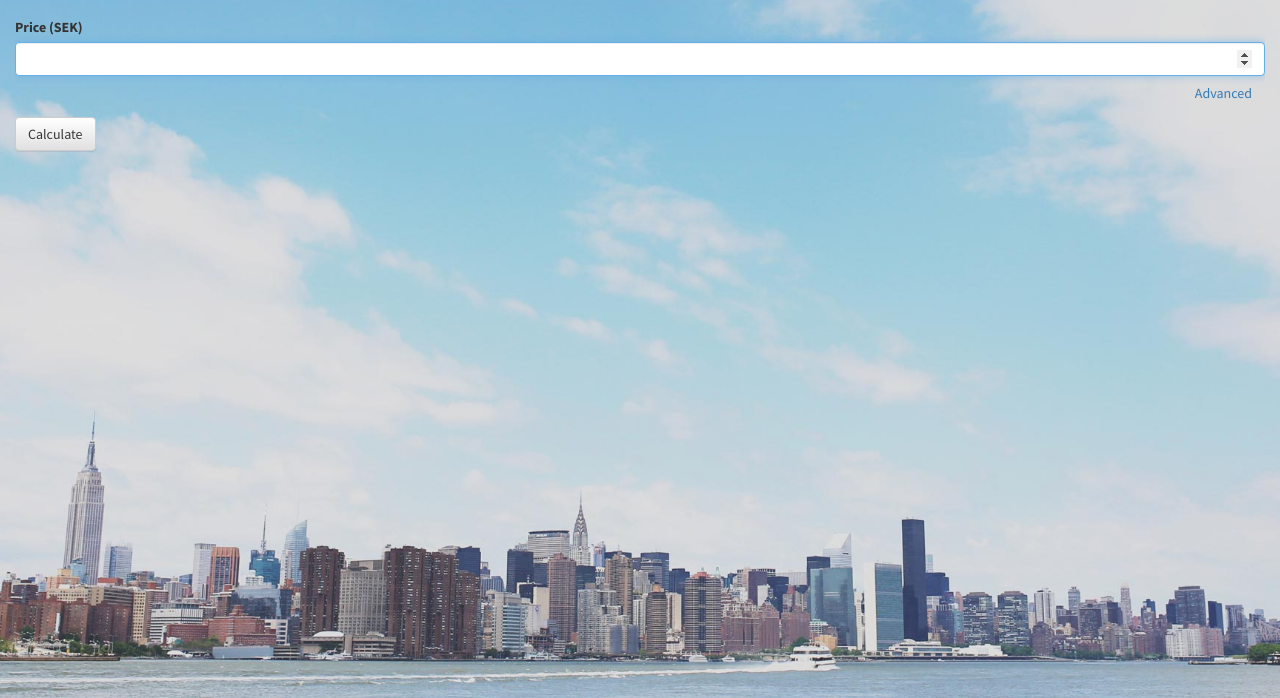
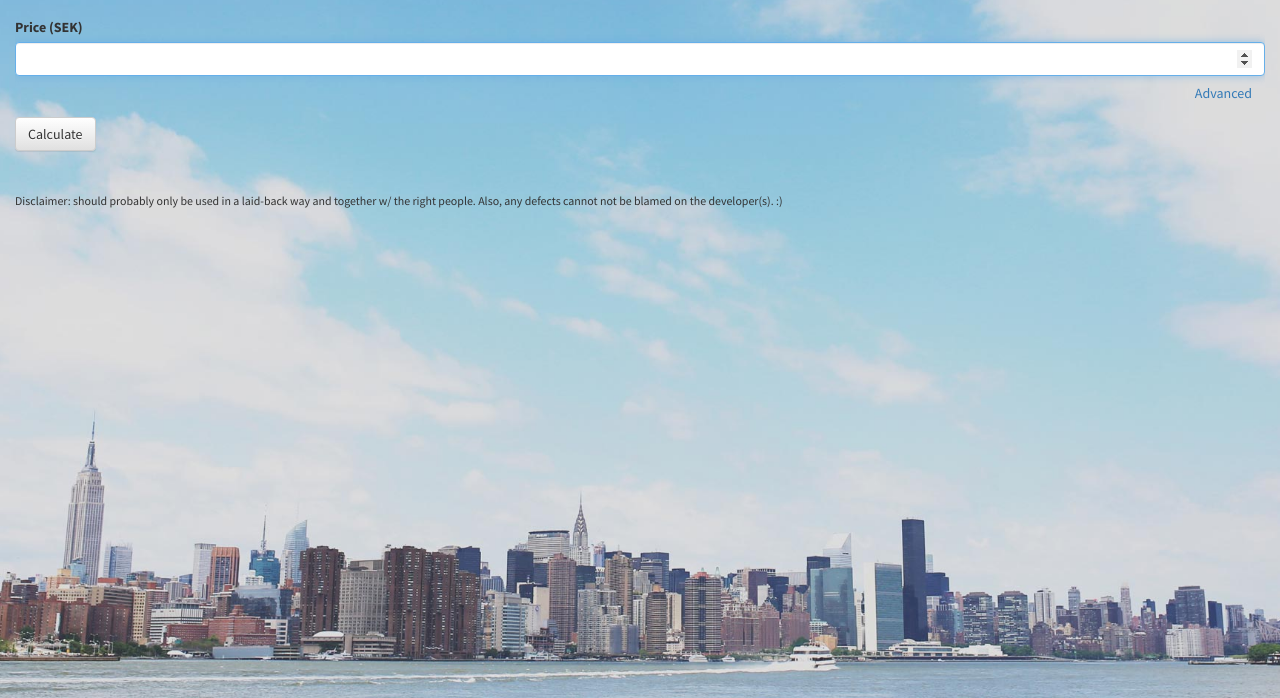
Before and after one commit to jelmstrom/SimpleBuyStuff, a plain HTML site: page index.html in a window 1280 px wide. Shown: the part 102-800 px from the top of the page. Drawn offline with nearby package versions, Linux system fonts and the light colour scheme.

Commit message:
Added disclaimer

```diff
--- a/index.html
+++ b/index.html
@@ -66,6 +66,15 @@
         </div>
     </div>
 
+<br/>
+
+<div class="row">
+        <div class="col-xs-12">
+<small>Disclaimer: should probably only be used in a laid-back way and together w/ the right people. Also, any defects cannot not be blamed on the developer(s). :)</small>
+        </div>
+    </div>
+
+
 </div>
 
 <script src="//ajax.googleapis.com/ajax/libs/jquery/2.1.1/jquery.min.js"></script>
```
